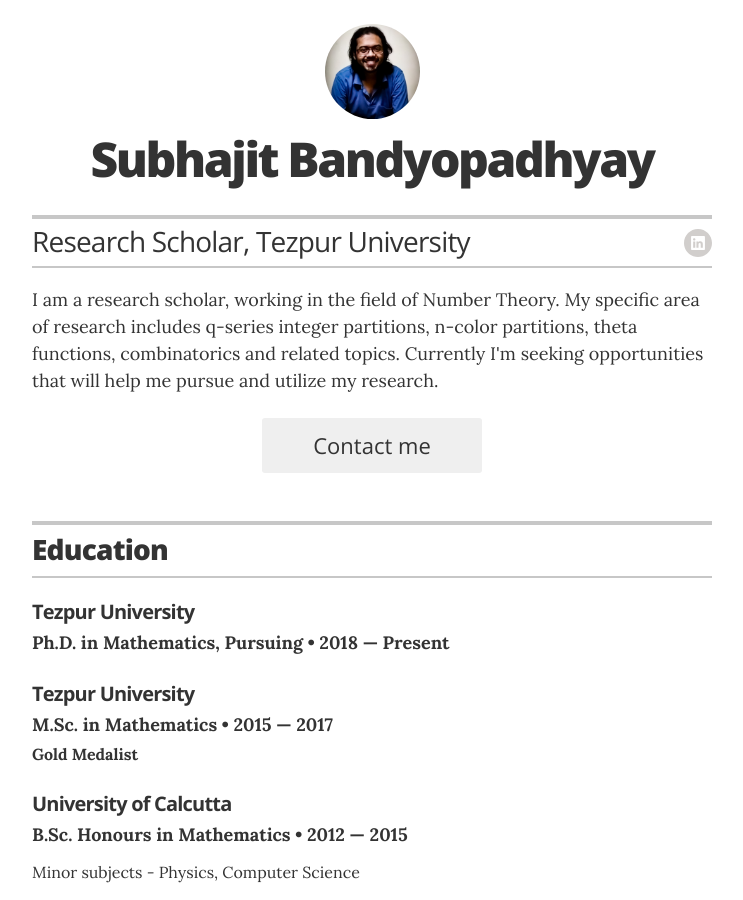
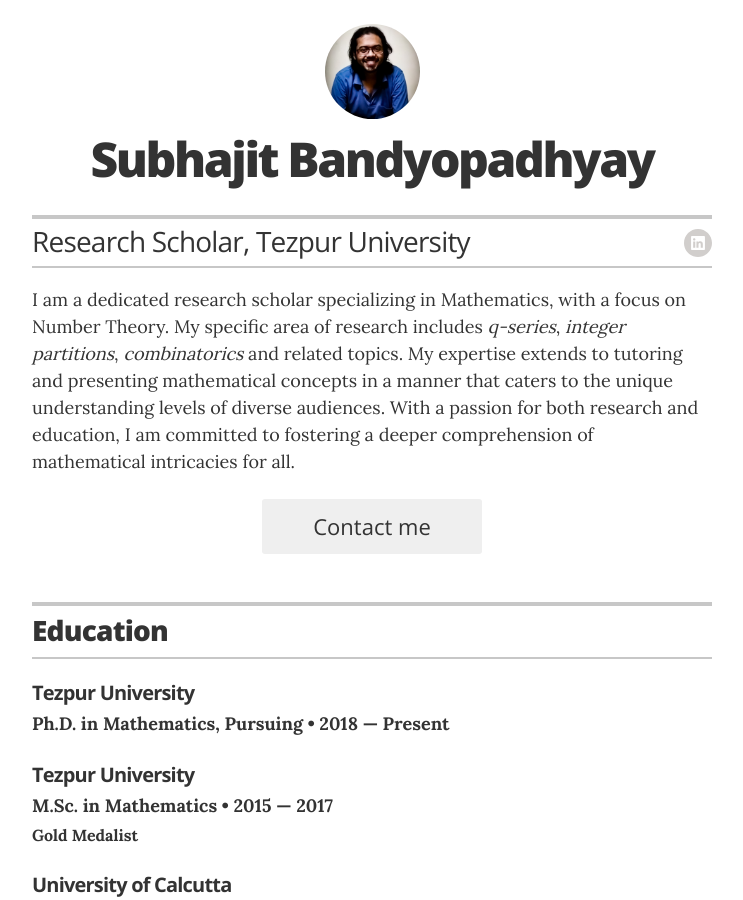
Before and after one commit to subhajitbn/subhajitbn.github.io, a Jekyll site: the page built from index.html, in a window 1280 px wide and 900 px high. Shown: the whole window, without its empty margins (268-1011 px from the left). Built offline with Jekyll 4.4.1, drawn with Linux system fonts in a browser that asks for light colours.

Commit message:
Update _config.yml
bio

```diff
--- a/_config.yml
+++ b/_config.yml
@@ -23,7 +23,7 @@ resume_contact_address:         "P.C.99E, Arjunpur, Bidhan Nagar, Kolkata - 7000
 #resume_header_contact_info:     "742 Evergreen Terrace, Springfield • 555-7334 • lisasimpson@youremailaddress.com"
 #display_header_contact_info:    "false"
 
-resume_header_intro: "<p>I am a research scholar, working in the field of Number Theory. My specific area of research includes q-series integer partitions, n-color partitions, theta functions, combinatorics and related topics. Currently I'm seeking opportunities that will help me pursue and utilize my research.</p>"
+resume_header_intro: "<p>I am a dedicated research scholar specializing in Mathematics, with a focus on Number Theory. My specific area of research includes <i>q-series</i>, <i>integer partitions</i>, <i>combinatorics</i> and related topics. My expertise extends to tutoring and presenting mathematical concepts in a manner that caters to the unique understanding levels of diverse audiences. With a passion for both research and education, I am committed to fostering a deeper comprehension of mathematical intricacies for all.</p>"
 
 # use "yes" to display the email contact button,
 # "no" to display an "I'm not looking for work" message,
```
